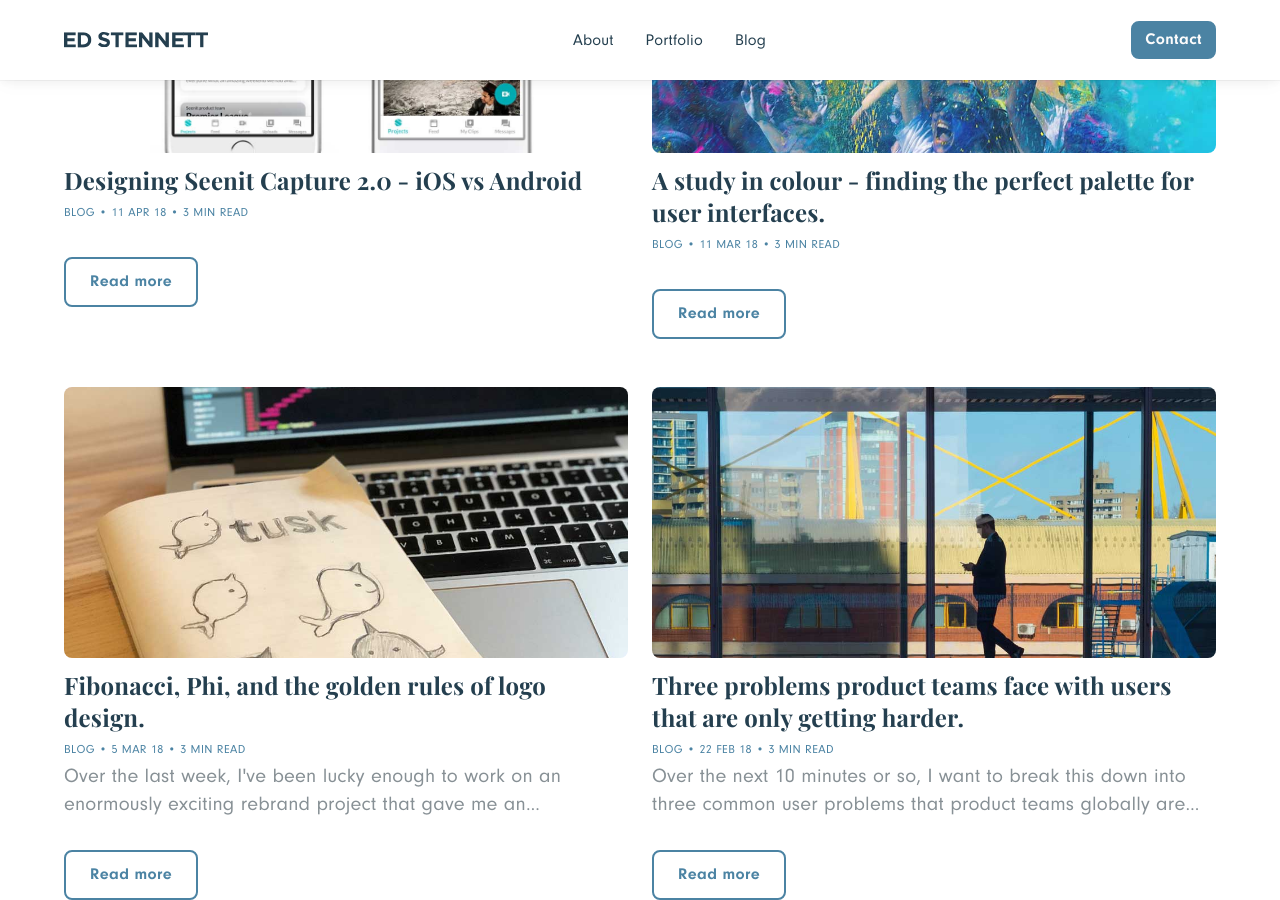
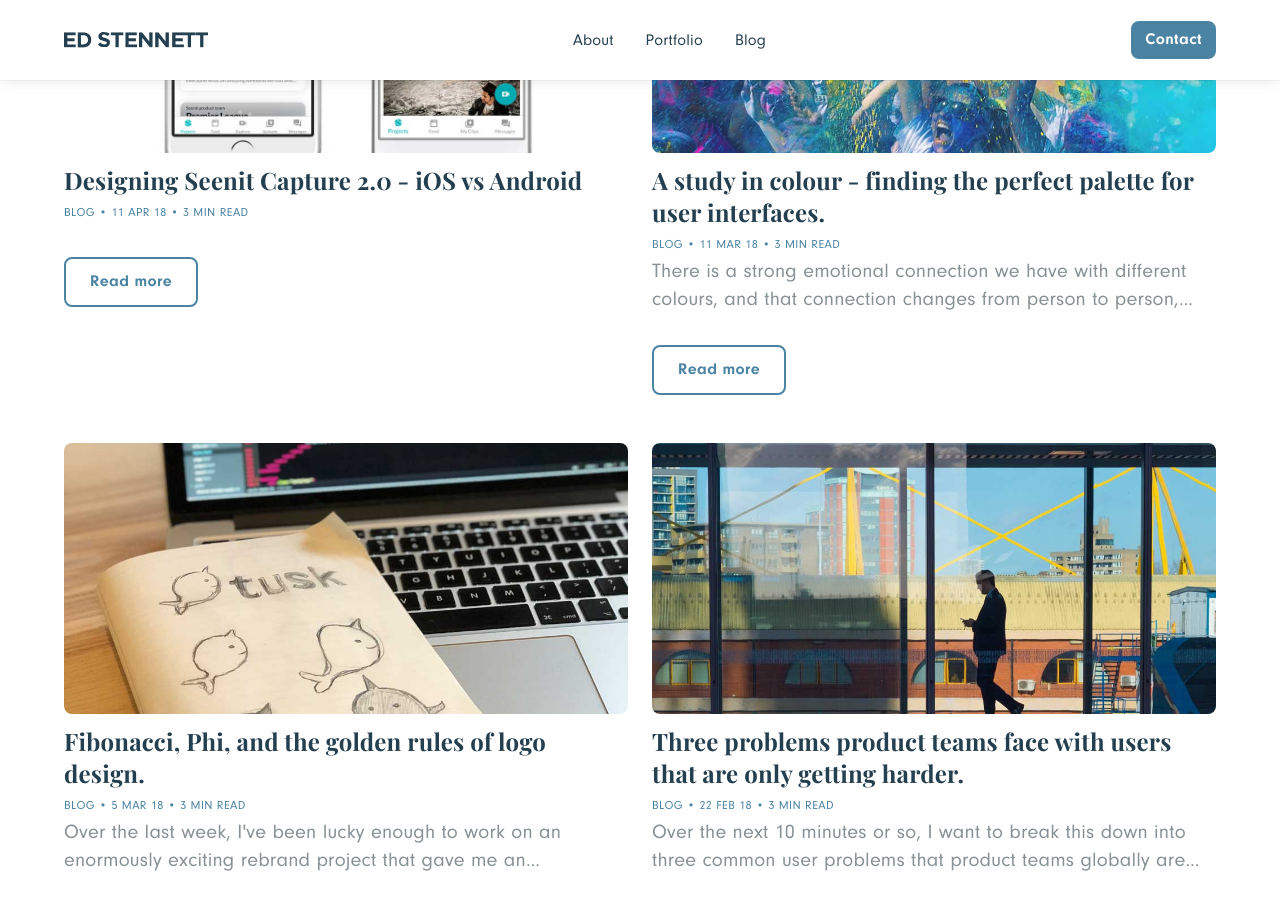
Before and after one commit to edstennettackee/edstennett, a Jekyll site: the page built from pages/blog.html, in a window 1280 px wide and 900 px high, scrolled down 2471 px. Built offline with Jekyll 4.4.1, drawn with Linux system fonts in a browser that asks for light colours.

Commit message:
Updated 2 files via CloudCannon

```diff
--- a/_posts/2018-03-11-a-study-in-colour.md
+++ b/_posts/2018-03-11-a-study-in-colour---finding-the-perfect-palette-for-user-interfaces.md
@@ -1,20 +1,19 @@
 ---
 title: A study in colour - finding the perfect palette for user interfaces.
-description:
+description: >-
+  There is a strong emotional connection we have with different colours, and
+  that connection changes from person to person, and culture to culture.
 tags:
-- Design
-date:   2018-03-11 09:00:00 +0000
+  - Design
+date: 2018-03-11 09:00:00
 image: /assets/images/blog/09-03-2018-hero.jpg
 duration: 3 min read
 ---
-
 #### Colour. It's truly fascinating.
 
 The physics behind it is simple. Colours are the way our brain interprets electromagnetic radiation of a wavelength within the visible spectrum. Visible light lies between 400 and 700 nanometers, and different wavelengths with the spectrum are seen as different colours. And yet, it's colour that designers have obsessed over for years, perpetually asking how do you chose what colour to use in your design? There is a strong emotional connection we have with different colours, and that connection changes from person to person, and culture to culture. Before deliberating between red or blue, it's important to take a closer look at the way we perceive colour and how the colour's we select can eventually be applied to a user interface.
 
-<div align="center">
-    <img src="{{site.baseurl}}/assets/images/blog/09-03-2018-visible-light.png" class="post-img" alt="visible light spectrum" />
-</div>
+<div align="center"><img class="post-img" alt="visible light spectrum" src="{{site.baseurl}}/assets/images/blog/09-03-2018-visible-light.png" /></div>
 
 I won't go into advanced colour theory or the differences between YCbCr and RGB, but instead, take a brief look into what to consider when chosing a palette and how to apply it to your designs. So sit back, relax, and enjoy.
 
@@ -22,9 +21,7 @@ I won't go into advanced colour theory or the differences between YCbCr and RGB,
 
 Before we begin, it's important to understand how we categorise colour. In 1969, Brent Berlin and Paul Kay, two Berkeley researchers, published a book called `Basic Color Terms: Their Universality and Evolution`. They hypothesised that every culture in history, when developing their language, chose the words for colours in the exact same order. As an example, in the English Language, we have 11 basic colour terms:
 
-<div align="center">
-    <h3>Red, orange, yellow, green, blue, purple, pink, brown, grey, black and white</h3>
-</div>
+<div align="center"><h3>Red, orange, yellow, green, blue, purple, pink, brown, grey, black and white</h3></div>
 
 Berlin and Kay theorised that if a language had only three words, they would always be black, white, and red. If it had four terms, they would always be black, white, red, and either green or yellow. If it the language had 6 words, they would be black, white, red, green, yellow, and blue. And so it continues. The theory was revolutionary. It completely changed the way we thought about colour and is something designers should consider when developing a palette. To some, green may mean peaceful, health, and growth, and to others they'd simply call the colour green 'dark'.
 
@@ -32,34 +29,26 @@ Berlin and Kay theorised that if a language had only three words, they would alw
 
 An interesting colour case study revolves around the Tobacco industry. Australian market research company GfK asked 1000 smokers which colour they found the least visually appealing. The winning colour would be used for the packaging alongside new health warnings covering 60% of the pack. The winning colour was Pantone 448 C, otherwise known as opaque couché. When asked what the respondents associated the colour with, the response was 'death’, ‘dirty’ or ‘tar’ without any positive adjectives. Though Pantone are adamant that "we consider all colours equally" it is nonetheless fascinating the strong emotional connection we have with colour, and the power getting the right tone can have in design. The objective in this case study was to reduce the sales of Tobacco, and so they looked to find a colour that was perceived as 'ugly'. When next choosing a colour or palette, take a step back and consider what they objective of the design is, remembering that beauty is very much in the eye of the beholder.
 
-<div align="center">
-    <img src="{{site.baseurl}}/assets/images/blog/09-03-2018-pantone.png" class="post-img" alt="pantone 448 C" />
-</div>
+<div align="center"><img class="post-img" alt="pantone 448 C" src="{{site.baseurl}}/assets/images/blog/09-03-2018-pantone.png" /></div>
 
 ## Colour in user interfaces.
 
 As a UI/UX designer, getting colour correct is imperative. I often refer to the colour theory in Google's Material Design. The palette starts with a base primary colour and fills in the spectrum to create a complete and usable palette. Google call the base colour the '500'. You can then use HSB colour space to make a series of shades with the same hue. To create a lighter colour variation, lower the saturation and increase the brightness. The inverse gives a darker variation.
 
-<div align="center">
-    <img src="{{site.baseurl}}/assets/images/blog/09-03-2018-shades.png" class="post-img" alt="shades" />
-</div>
+<div align="center"><img class="post-img" alt="shades" src="{{site.baseurl}}/assets/images/blog/09-03-2018-shades.png" /></div>
 
-You can then apply this palette throughout your user interface. The major advantage of this is colour can be very subjective, and using shades of one colour can help take a lot of the user guess work out. As an example, consider a palette that contains blue, green and red. You want to assign one colour for primary and one for secondary buttons, which do you chose? The issue you have is you are making a user guess what the primary action colour is. Making users guess is bad UX. Why not use one theme colour, and the secondary button is simply a lighter shade?
-A similar technique can be applied to create a neutral, or _grey_ palette for body copy and headings, retaining the hue value, so your greys have a subtle, but effective hue.
-So often in design, the simplest solution is best. As Antoine de Saint-Exupery famously said:
+You can then apply this palette throughout your user interface. The major advantage of this is colour can be very subjective, and using shades of one colour can help take a lot of the user guess work out. As an example, consider a palette that contains blue, green and red. You want to assign one colour for primary and one for secondary buttons, which do you chose? The issue you have is you are making a user guess what the primary action colour is. Making users guess is bad UX. Why not use one theme colour, and the secondary button is simply a lighter shade? A similar technique can be applied to create a neutral, or *grey* palette for body copy and headings, retaining the hue value, so your greys have a subtle, but effective hue. So often in design, the simplest solution is best. As Antoine de Saint-Exupery famously said:
 
 > "A designer knows he has achieved perfection not when there is nothing left to add, but when there is nothing left to take away."
 
 You can see how Google have applied this technique to their Maps app for iOS. Note the different shades of blue used throughout.
 
-<div align="center">
-    <img src="{{site.baseurl}}/assets/images/blog/09-03-2018-ui.png" class="post-img" alt="shades" />
-</div>
+<div align="center"><img class="post-img" alt="shades" src="{{site.baseurl}}/assets/images/blog/09-03-2018-ui.png" /></div>
 
 ## Picking the right colour.
 
-There are myriad tools available for designers to help get the perfect palette. A couple I've used for projects recently are the [Material Color Tool](https://material.io/color/#!/?view.left=0&view.right=0), [Adobe Color CC](https://color.adobe.com/create/color-wheel/) and the colour guide tool within Adobe Illustrator.
+There are myriad tools available for designers to help get the perfect palette. A couple I've used for projects recently are the [Material Color Tool](https://material.io/color/#!/?view.left=0&amp;view.right=0), [Adobe Color CC](https://color.adobe.com/create/color-wheel/) and the colour guide tool within Adobe Illustrator.
 
-In short, it's important to consider who will see your design and what the colours you chose will mean to them. As we saw with Berlin and Kay, to you, you may see a rich blue, to others they simply see _dark_. What's your objective? Do you want to minimise sales like Australian Tobacco, or something different? How are you going to apply your palette to a user interface? How do we ensure users do not guess?
+In short, it's important to consider who will see your design and what the colours you chose will mean to them. As we saw with Berlin and Kay, to you, you may see a rich blue, to others they simply see *dark*. What's your objective? Do you want to minimise sales like Australian Tobacco, or something different? How are you going to apply your palette to a user interface? How do we ensure users do not guess?
 
 TL;DR, keep it simple. With a strong base colour and a palette of lighter and darker variations, you will be able to do amazing things with just a single colour.
```
